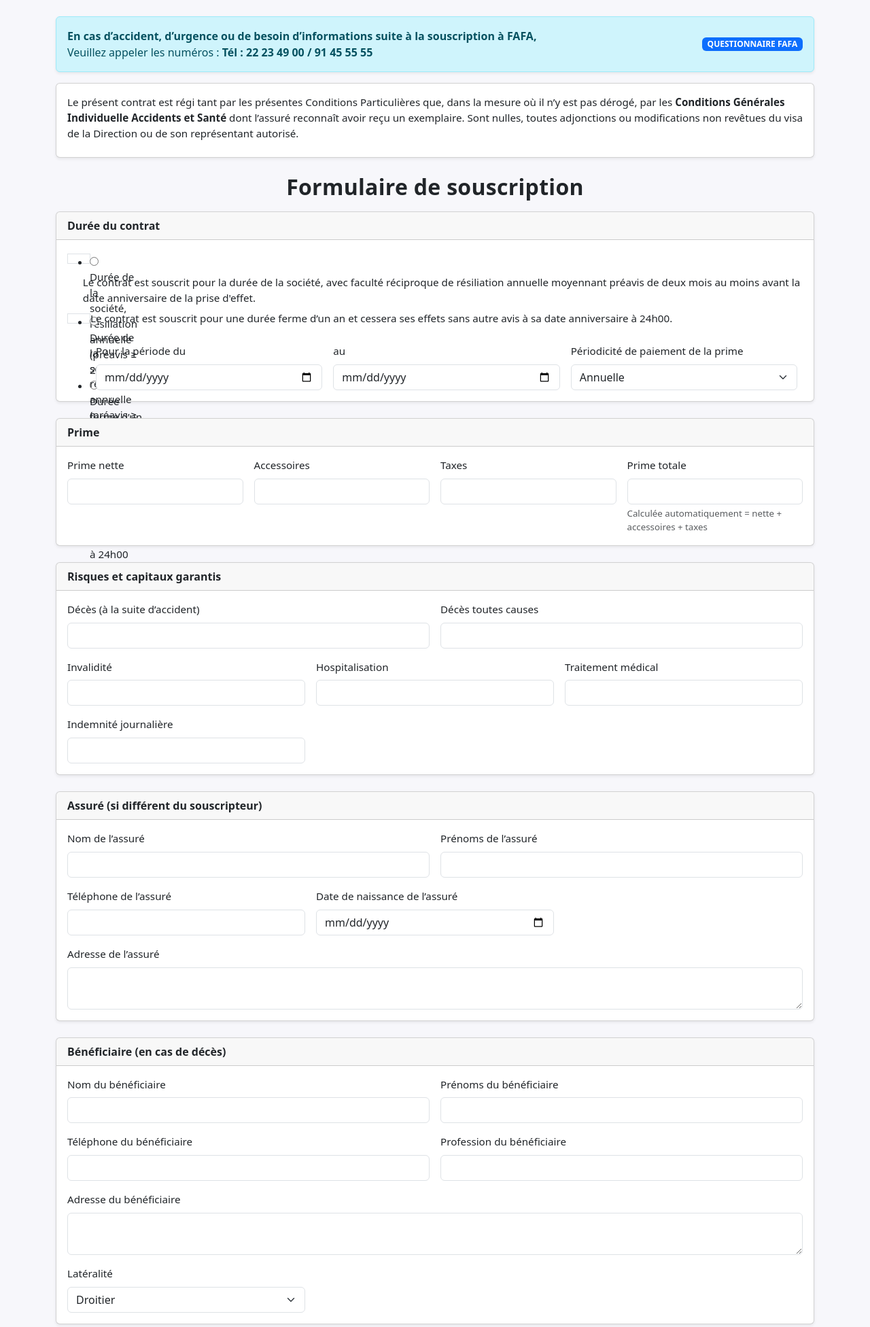
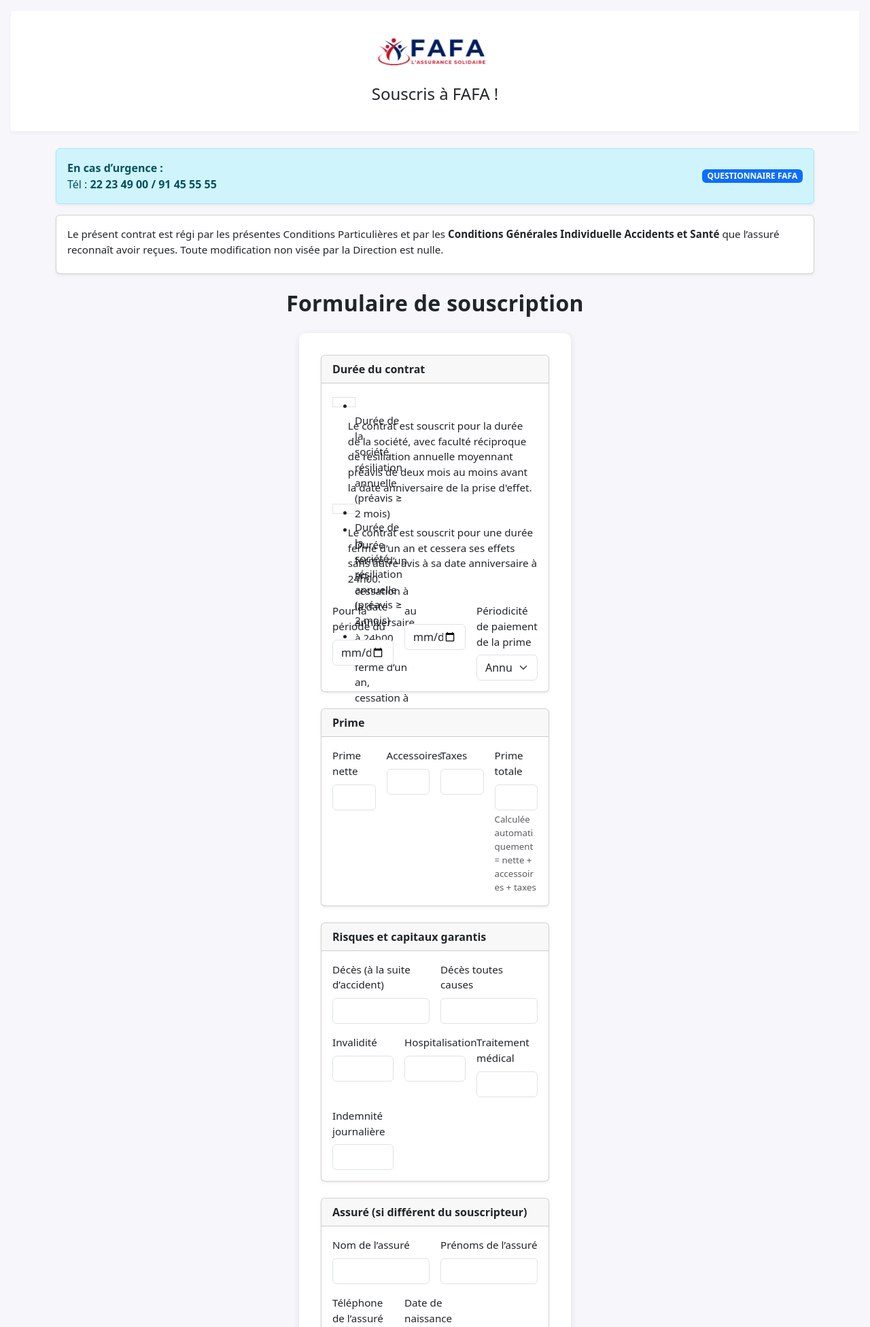
Before and after one commit to IFAZANE/fafa, a Flask app: page /questionnaire in a window 1280 px wide. Shown: the top 1952 px of the page at 68% size. Run offline with Flask 3, Linux system fonts and the light colour scheme; some libraries are stand-ins or nearby versions.

Commit message:
questionnaire.html

```diff
--- a/fafa/templates/questionnaire.html
+++ b/fafa/templates/questionnaire.html
@@ -1,12 +1,15 @@
-<!DOCTYPE html>
+<!doctype html>
 <html lang="fr">
 <head>
-  <meta charset="UTF-8" />
-  <title>QUESTIONNAIRE FAFA — Souscription</title>
+  <meta charset="utf-8">
+  <title>FAFA Souscription</title>
   <meta name="viewport" content="width=device-width, initial-scale=1" />
+  <link rel="stylesheet" href="{{ url_for('static', filename='style.css') }}">
   <link href="https://cdn.jsdelivr.net/npm/bootstrap@5.3.3/dist/css/bootstrap.min.css" rel="stylesheet">
   <style>
     body { background: #f7f7fb; }
+    header { text-align: center; padding: 2rem 0; background-color: #fff; border-bottom: 1px solid #eee; margin-bottom: 1.5rem; }
+    header img { max-height: 60px; margin-bottom: 1rem; }
     .section-title { font-weight: 700; letter-spacing:.3px; }
     .small-text { font-size: .95rem; }
     .muted { color: #6c757d; }
@@ -14,37 +17,58 @@
     .legal-card pre, .legal-card p { white-space: pre-wrap; }
     .barreme-table td, .barreme-table th { vertical-align: middle; }
     .required::after { content:" *"; color:#dc3545; font-weight:700; }
+    .flash-messages .flash { padding: .75rem 1rem; margin-bottom: 1rem; border-radius: .5rem; }
+    .flash.success { background-color: #d1e7dd; color: #0f5132; }
+    .flash.error { background-color: #f8d7da; color: #842029; }
   </style>
 </head>
 <body>
+
+  {% with messages = get_flashed_messages(with_categories=true) %}
+    {% if messages %}
+      <div class="container flash-messages">
+        {% for category, message in messages %}
+          <div class="flash {{ category }}">{{ message }}</div>
+        {% endfor %}
+      </div>
+    {% endif %}
+  {% endwith %}
+
+  <header>
+    <img src="{{ url_for('static', filename='logo_FAFA.png') }}" alt="FAFA Logo">
+    <h1 class="h4">Souscris à FAFA !</h1>
+  </header>
+
+  <main>
     <div class="container my-4">
 
-  <!-- Bandeau d'urgence / info -->
+      <!-- Alerte -->
       <div class="alert alert-info shadow-sm" role="alert">
         <div class="d-flex flex-column flex-md-row align-items-md-center justify-content-between">
           <div class="mb-2 mb-md-0">
-        <strong>En cas d’accident, d’urgence ou de besoin d’informations suite à la souscription à FAFA,</strong><br/>
-        Veuillez appeler les numéros&nbsp;: <strong>Tél : 22 23 49 00 / 91 45 55 55</strong>
+            <strong>En cas d’urgence :</strong><br />
+            Tél : <strong>22 23 49 00 / 91 45 55 55</strong>
           </div>
           <span class="badge text-bg-primary">QUESTIONNAIRE FAFA</span>
         </div>
       </div>
 
-  <!-- Mentions contractuelles -->
+      <!-- Mentions -->
       <div class="card mb-4 shadow-sm">
         <div class="card-body small-text">
           <p class="mb-2">
-        Le présent contrat est régi tant par les présentes Conditions Particulières que, dans la mesure où il n’y est pas dérogé,
-        par les <strong>Conditions Générales Individuelle Accidents et Santé</strong> dont l’assuré reconnaît avoir reçu un exemplaire.
-        Sont nulles, toutes adjonctions ou modifications non revêtues du visa de la Direction ou de son représentant autorisé.
+            Le présent contrat est régi par les présentes Conditions Particulières et par les
+            <strong>Conditions Générales Individuelle Accidents et Santé</strong> que l’assuré reconnaît avoir reçues.
+            Toute modification non visée par la Direction est nulle.
           </p>
         </div>
       </div>
 
       <!-- Formulaire -->
-  <h2 class="section-title mb-3 text-center">Formulaire de souscription</h2>
+      <h2 class="section-title mb-4 text-center">Formulaire de souscription</h2>
       <form method="POST" novalidate>
         {{ form.hidden_tag() }}
+
 
     <!-- Durée du contrat -->
     <div class="card mb-4 shadow-sm">
@@ -303,14 +327,13 @@
         </div>
       </form>
 
-  <!-- Pied de page compact -->
       <p class="text-center mt-4 mb-0 muted small-text">&copy; {{ 2025 }} — FAFA Assurance</p>
     </div>
+  </main>
 
   <script>
-  // Calcul dynamique de la prime totale
-  function toNumber(v){ return isNaN(parseFloat(v)) ? 0 : parseFloat(v); }
-  function calcPrime(){
+    function toNumber(v) { return isNaN(parseFloat(v)) ? 0 : parseFloat(v); }
+    function calcPrime() {
       const n = toNumber(document.getElementById('prime_nette')?.value);
       const a = toNumber(document.getElementById('accessoires')?.value);
       const t = toNumber(document.getElementById('taxes')?.value);
@@ -318,10 +341,11 @@
       const el = document.getElementById('prime_totale');
       if (el) { el.value = total; }
     }
-  ['prime_nette','accessoires','taxes'].forEach(id=>{
+    ['prime_nette', 'accessoires', 'taxes'].forEach(id => {
       const el = document.getElementById(id);
-    if(el){ el.addEventListener('input', calcPrime); }
+      if (el) { el.addEventListener('input', calcPrime); }
     });
   </script>
+
 </body>
 </html>
```
Lines whose indentation alone changed are shown as unchanged.
